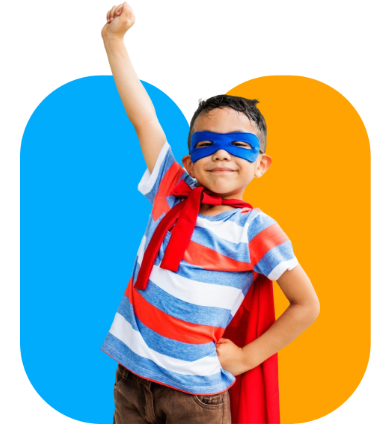
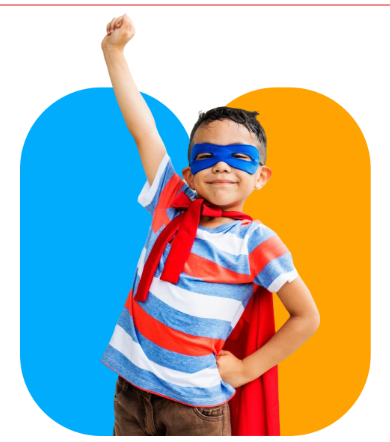
Before and after one commit to HasanTayeff/Children-School-2nd-Assignment, a plain HTML site: page index.html in a window 390 px wide. Shown: the part 88-530 px from the top of the page. Drawn offline with nearby package versions, Linux system fonts and the light colour scheme.

Commit message:
kid school 10.5%

```diff
--- a/index.html
+++ b/index.html
@@ -14,7 +14,7 @@
 
             <!-- Nav Section -->
 
-            <nav class="navbar display-flex ">
+            <nav class="navbar display-flex"  >
                 <div class="nav-1 nav-left">
                     <img src="assets/logo.png" alt="">
                     <h3 class="">ACADEMY</h3>
@@ -39,6 +39,7 @@
                     </div>
                 </div>
             </nav>
+         <div class="hr-line-display-none"  id="hr-line-display-none"></div>
 
             <!-- Banner Section -->
 
--- a/style.css
+++ b/style.css
@@ -7,9 +7,20 @@
 }
 
 /* Shared Style */
-.menu-display-none{
+
+.menu-display-none, #hr-line-display-none{
     display: none;
+
 }
+.hr-line-display-none{
+    margin-top: 10px;
+    border: 1px solid rgb(238, 145, 145);
+}
+
+
+/* .menu-display-none{
+    display: none;
+} */
 
 .display-none1{
 
@@ -29,13 +40,16 @@
 /* Header Area */
 
 .header-area{
-    max-width: 1200px;
-    margin: auto;
+    /* max-width: 1200px; */
+    /* margin: auto; */
     padding-top: 20px;
 }
 .navbar{
-    /* max-width: 100%; */
+    margin: auto;
+    max-width: 1200px;
     text-align: center;
+
+
 
 }
 .nav-1{
@@ -78,6 +92,7 @@
     text-align: right;
 
 }
+
 
 .color1{
     color: rgb(235, 56, 160);
@@ -122,7 +137,8 @@
 /* Banner Section  */
 
 .banner{
-    width: 100%;
+    margin: auto;
+    max-width: 1200px;
     /* padding-top: 130px; */
 }
 .banner-display-flex{
@@ -191,9 +207,10 @@
 
 
     }
-    .menu-display-none{
+    .menu-display-none, #hr-line-display-none{
         display: block;
     }
+
     .nav-right{
         text-align: right;
     }
```
